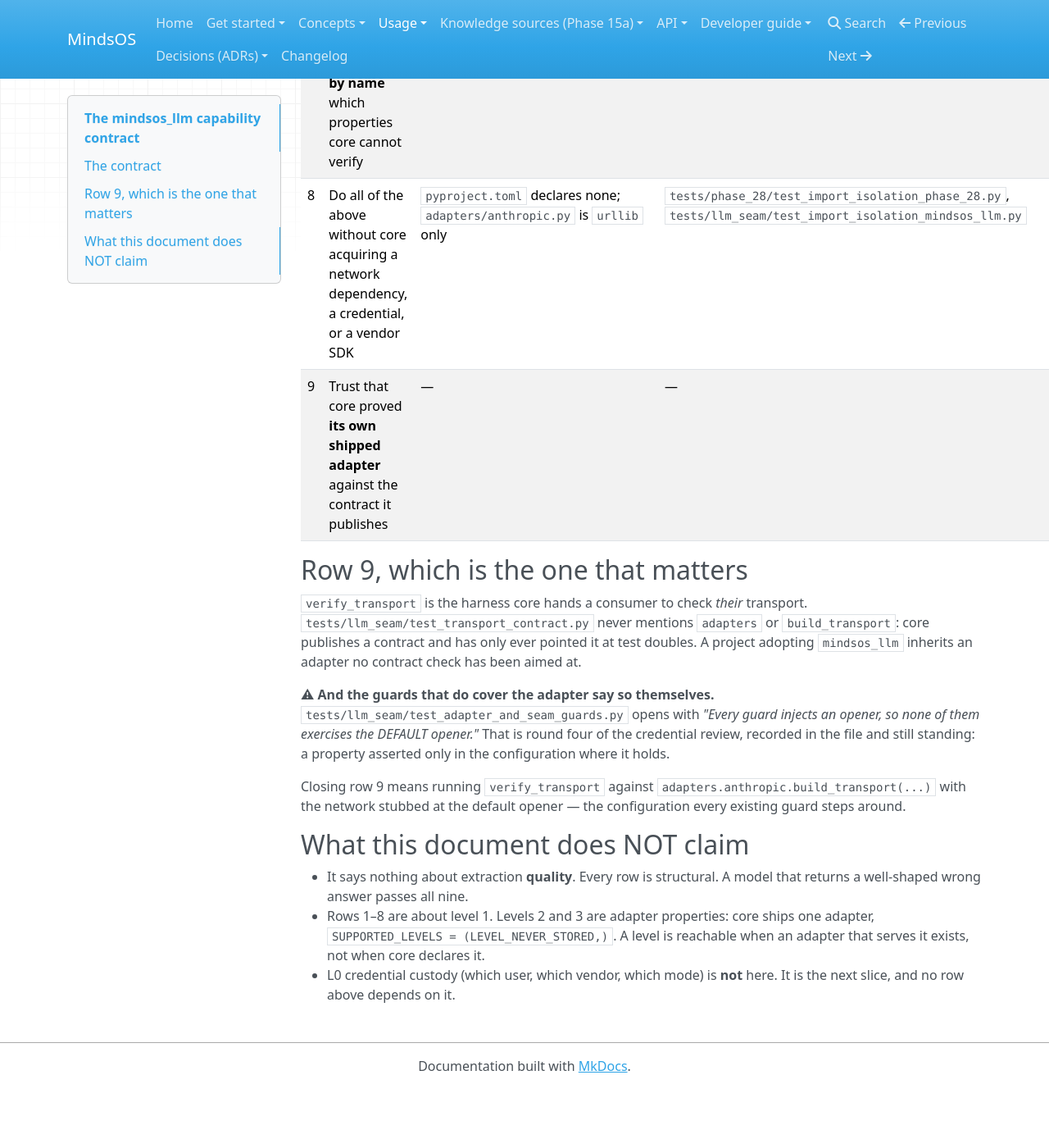
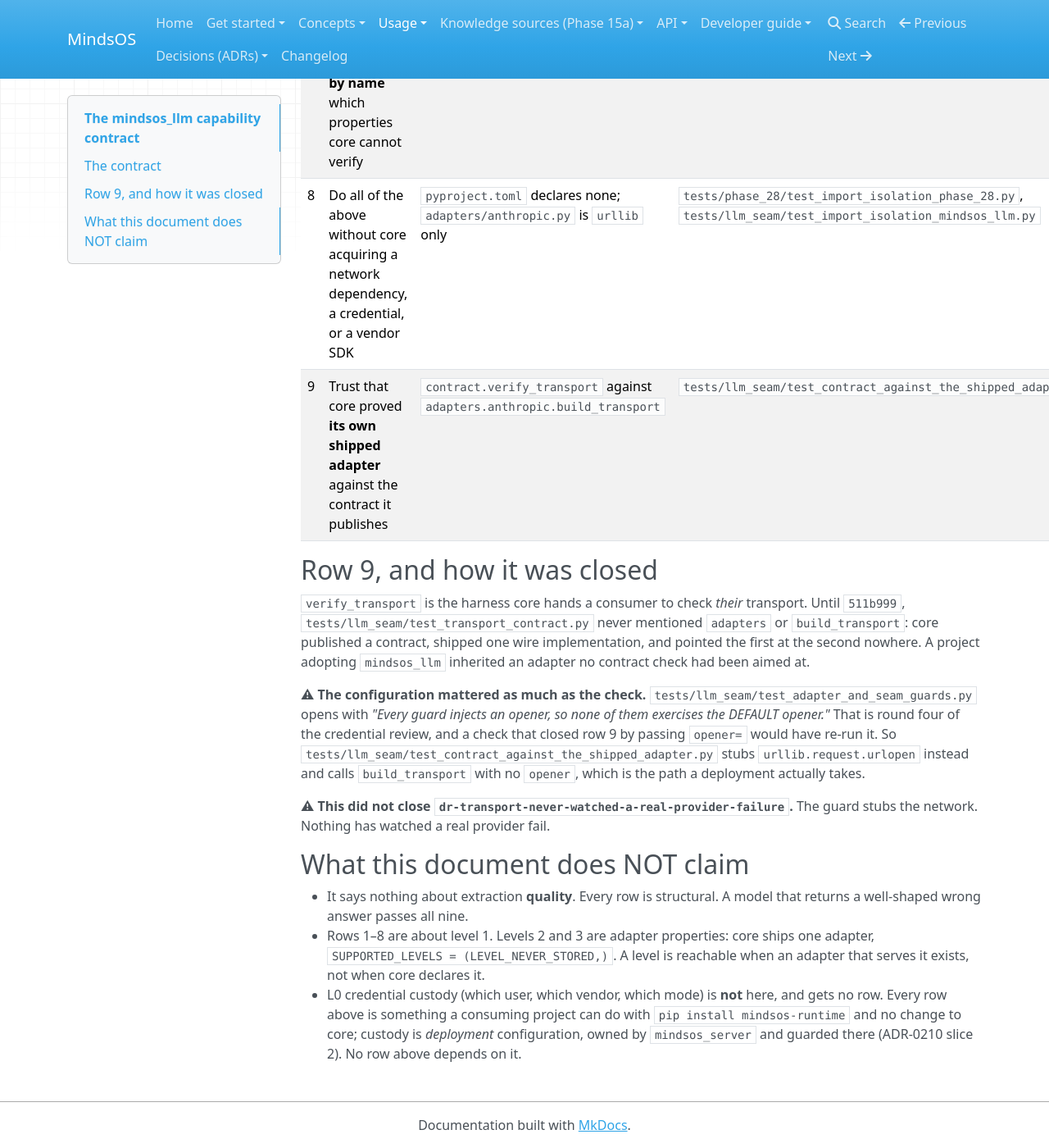
Before and after one commit to halvim/mindsos, an MkDocs documentation site: the page built from docs/usage/runtime/llm-capability-contract.md, in a window 1280 px wide and 1400 px high, scrolled down 2107 px. Shown: the whole window at 82% size. Built offline with MkDocs 1.6.1, drawn with Linux system fonts in a browser that asks for light colours; nearby versions of some CDN libraries; before the commit the page ends 3435 px from its top, so only the background shows below that; some of the changed text lies outside the part shown.

Commit message:
docs: the capability contract's status column was stale from birth
Rows 7 and 9 read PARTIAL and FAIL while both were closed by 511b999 - the same commit that added the document. contract.py:60 carries the fifth UNVERIFIABLE_PROPERTIES entry per ADR-0210 section 5, and test_contract_against_the_shipped_adapter.py stubs urllib.request.urlopen on the default opener path. The doc's own rule is that a ship updates a row in the same commit; that ship did not, and STATE plus the lane's memory have said nine-green against a tree that said otherwise ever since.

Also rules that L0 credential custody gets no row: every row is what a consumer can do with no change to core, and custody is deployment configuration guarded in mindsos_server.

No test references this file. Collect delta 0.

Co-Authored-By: Claude Opus 5 <noreply@anthropic.com>
Claude-Session: https://claude.ai/code/session_012BPTqb44VrKJzVkMBgpb2b

```diff
--- a/docs/usage/runtime/llm-capability-contract.md
+++ b/docs/usage/runtime/llm-capability-contract.md
@@ -23,27 +23,29 @@ it in the same commit.
 | 4 | Make a live call and get a classified refusal, never an exception carrying the customer's material | `live.LiveLLM`, `seam` exception family | `tests/llm_seam/test_llm_client.py` | **PASS** |
 | 5 | Record what it called and replay it later with no credential and no network | `recording.RecordingStore`, `replay.RecordedLLM` | `tests/llm_seam/test_recording_and_replay.py` | **PASS** |
 | 6 | Export a recorded set and have a third party replay it — including the refusal when the set holds two model identities | `recorded_sets` | `tests/llm_seam/test_recorded_set_export.py` | **PASS** |
-| 7 | Verify its own transport against the contract, and be told **by name** which properties core cannot verify | `contract.verify_transport`, `contract.UNVERIFIABLE_PROPERTIES` | `tests/llm_seam/test_transport_contract.py` | **PARTIAL** — ADR-0210 §5 names `credential_not_retained_on_the_composed_request` as unverifiable; it is not in the tuple |
+| 7 | Verify its own transport against the contract, and be told **by name** which properties core cannot verify | `contract.verify_transport`, `contract.UNVERIFIABLE_PROPERTIES` | `tests/llm_seam/test_transport_contract.py`, `tests/llm_seam/test_contract_against_the_shipped_adapter.py` | **PASS** — `credential_not_retained_on_the_composed_request` is the fifth entry in the tuple per ADR-0210 §5 (`511b999`) |
 | 8 | Do all of the above without core acquiring a network dependency, a credential, or a vendor SDK | `pyproject.toml` declares none; `adapters/anthropic.py` is `urllib` only | `tests/phase_28/test_import_isolation_phase_28.py`, `tests/llm_seam/test_import_isolation_mindsos_llm.py` | **PASS** |
-| 9 | Trust that core proved **its own shipped adapter** against the contract it publishes | — | — | **FAIL** |
+| 9 | Trust that core proved **its own shipped adapter** against the contract it publishes | `contract.verify_transport` against `adapters.anthropic.build_transport` | `tests/llm_seam/test_contract_against_the_shipped_adapter.py` | **PASS** |
 
-## Row 9, which is the one that matters
+## Row 9, and how it was closed
 
 `verify_transport` is the harness core hands a consumer to check *their*
-transport. `tests/llm_seam/test_transport_contract.py` never mentions
-`adapters` or `build_transport`: core publishes a contract and has only ever
-pointed it at test doubles. A project adopting `mindsos_llm` inherits an
-adapter no contract check has been aimed at.
+transport. Until `511b999`, `tests/llm_seam/test_transport_contract.py` never
+mentioned `adapters` or `build_transport`: core published a contract, shipped
+one wire implementation, and pointed the first at the second nowhere. A project
+adopting `mindsos_llm` inherited an adapter no contract check had been aimed at.
 
-⚠ **And the guards that do cover the adapter say so themselves.**
+⚠ **The configuration mattered as much as the check.**
 `tests/llm_seam/test_adapter_and_seam_guards.py` opens with *"Every guard
-injects an opener, so none of them exercises the DEFAULT opener."* That is
-round four of the credential review, recorded in the file and still standing:
-a property asserted only in the configuration where it holds.
+injects an opener, so none of them exercises the DEFAULT opener."* That is round
+four of the credential review, and a check that closed row 9 by passing
+`opener=` would have re-run it. So
+`tests/llm_seam/test_contract_against_the_shipped_adapter.py` stubs
+`urllib.request.urlopen` instead and calls `build_transport` with no `opener`,
+which is the path a deployment actually takes.
 
-Closing row 9 means running `verify_transport` against
-`adapters.anthropic.build_transport(...)` with the network stubbed at the
-default opener — the configuration every existing guard steps around.
+⚠ **This did not close `dr-transport-never-watched-a-real-provider-failure`.**
+The guard stubs the network. Nothing has watched a real provider fail.
 
 ## What this document does NOT claim
 
@@ -53,4 +55,7 @@ default opener — the configuration every existing guard steps around.
   ships one adapter, `SUPPORTED_LEVELS = (LEVEL_NEVER_STORED,)`. A level is
   reachable when an adapter that serves it exists, not when core declares it.
 - L0 credential custody (which user, which vendor, which mode) is **not**
-  here. It is the next slice, and no row above depends on it.
+  here, and gets no row. Every row above is something a consuming project can
+  do with `pip install mindsos-runtime` and no change to core; custody is
+  *deployment* configuration, owned by `mindsos_server` and guarded there
+  (ADR-0210 slice 2). No row above depends on it.
```
